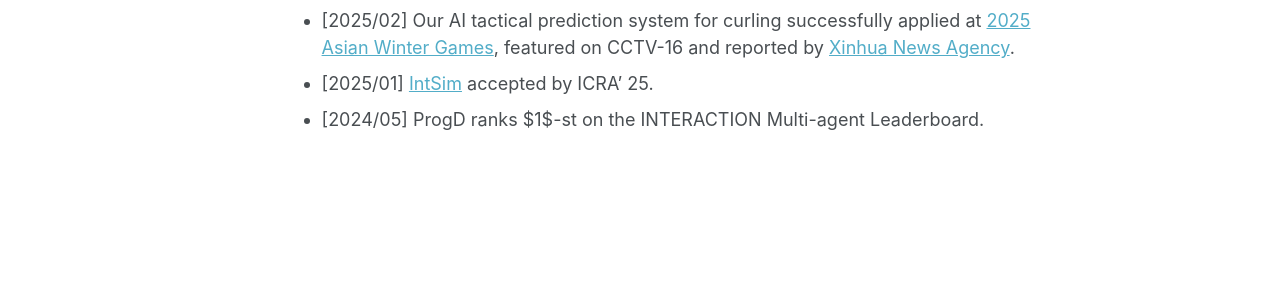
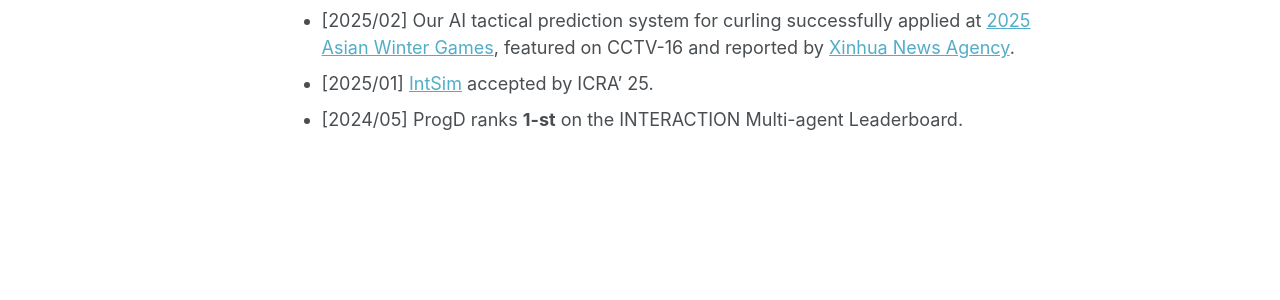
Before and after one commit to william-gx/william-gx.github.io, a Jekyll site: the page built from _pages/about.md, in a window 1280 px wide and 1153 px high. Shown: the part 603-903 px from the top of the window. Built offline with Jekyll 4.4.1, drawn with Linux system fonts in a browser that asks for light colours; some web fonts are replaced.

```diff
--- a/_pages/about.md
+++ b/_pages/about.md
@@ -17,4 +17,4 @@ News
 * \[2025/08\] We co-host a [Multimodal Robot Learning Challenge](https://internrobotics.shlab.org.cn/challenge/2025/) in IROS 2025.
 * \[2025/02\] Our AI tactical prediction system for curling successfully applied at [2025 Asian Winter Games](https://www.harbin2025.com/english/index.html), featured on CCTV-16 and reported by [Xinhua News Agency](https://www.news.cn/sports/20250214/96fecff076cf4918bcbacc2540d6f837/c.html).
 * \[2025/01\] [IntSim](https://arxiv.org/abs/2503.05180) accepted by ICRA' 25.
-* \[2024/05\] ProgD ranks $1$-st on the INTERACTION Multi-agent Leaderboard.
+* \[2024/05\] ProgD ranks **1-st** on the INTERACTION Multi-agent Leaderboard.
```
